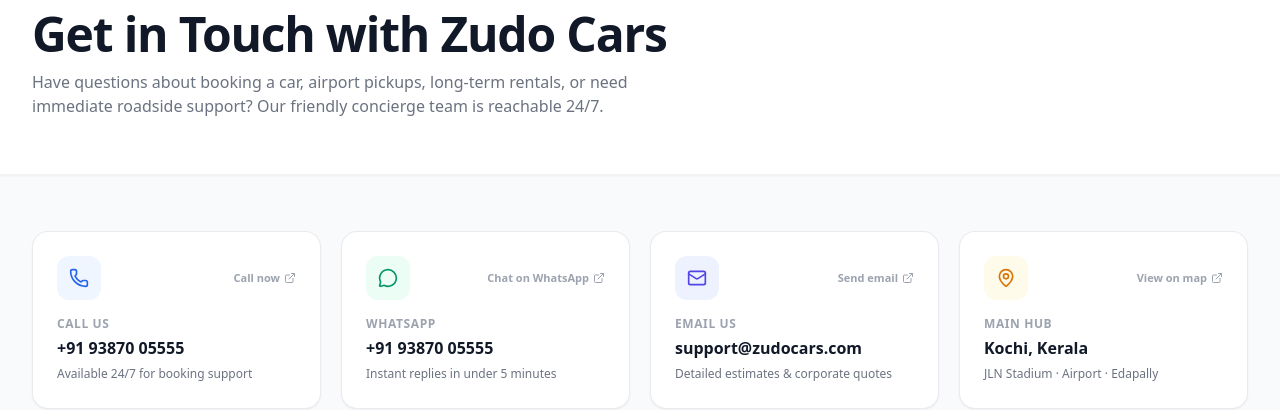
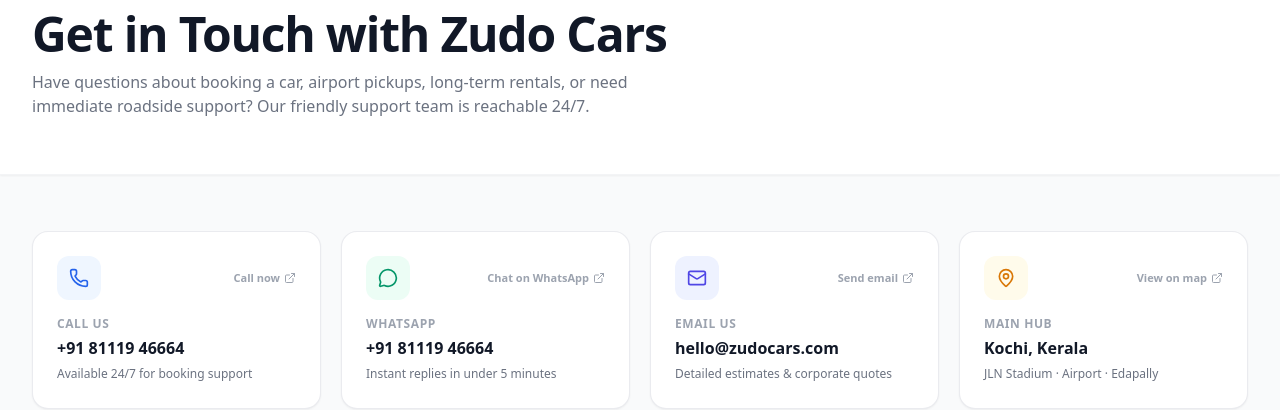
Before and after one commit to zudocarsdevelopment-collab/Zudocars-UI, a React (Vite) app: page /contact in a window 1280 px wide. Shown: the part 196-606 px from the top of the page. Built offline with nearby package versions, Linux system fonts and the light colour scheme; no server answers; the HTML template or start-up script is replaced by a standard one.

Commit message:
Updated contact  component

```diff
--- a/src/components/About.jsx
+++ b/src/components/About.jsx
@@ -170,7 +170,7 @@
                 <ArrowRight className="w-4 h-4" />
               </Link>
               <a
-                href="https://wa.me/919387005555?text=Hi%20Zudo%20Cars,%20I%20have%20an%20inquiry%20about%20renting%20a%20car"
+                href="https://wa.me/918111946664?text=Hi%20Zudo%20Cars,%20I%20have%20an%20inquiry%20about%20renting%20a%20car"
                 target="_blank"
                 rel="noopener noreferrer"
                 className="inline-flex items-center justify-center gap-2 px-7 py-3.5 rounded-xl text-sm font-bold bg-white/[0.05] hover:bg-white/[0.1] border border-white/15 text-white hover:border-cyan-400/40 backdrop-blur-md transition-all"
@@ -452,7 +452,7 @@
                 Browse All Cars
               </Link>
               <a
-                href="https://wa.me/919387005555?text=Hi%20Zudo%20Cars,%20I%20would%20like%20to%20know%20about%20the%20Onam%20Offers%20and%20reserve%20a%20car"
+                href="https://wa.me/918111946664?text=Hi%20Zudo%20Cars,%20I%20would%20like%20to%20know%20about%20the%20Onam%20Offers%20and%20reserve%20a%20car"
                 target="_blank"
                 rel="noopener noreferrer"
                 className="w-full sm:w-auto inline-flex items-center justify-center bg-white/20 hover:bg-white/30 text-white border border-white/30 px-8 py-3.5 rounded-xl text-sm font-bold tracking-wide transition-all backdrop-blur-md min-w-[180px]"
--- a/src/components/Contactpage.jsx
+++ b/src/components/Contactpage.jsx
@@ -3,14 +3,11 @@
   Phone,
   Mail,
   MapPin,
-  Clock,
   Send,
   CheckCircle2,
   MessageCircle,
   ExternalLink,
   ChevronDown,
-  ShieldCheck,
-  FileText,
   Sparkles,
 } from 'lucide-react'
 
@@ -18,9 +15,9 @@
   {
     icon: Phone,
     label: 'Call Us',
-    value: '+91 93870 05555',
+    value: '+91 81119 46664',
     sub: 'Available 24/7 for booking support',
-    href: 'tel:+919387005555',
+    href: 'tel:+918111946664',
     actionText: 'Call now',
     color: 'text-blue-600',
     bg: 'bg-blue-50',
@@ -28,9 +25,9 @@
   {
     icon: MessageCircle,
     label: 'WhatsApp',
-    value: '+91 93870 05555',
+    value: '+91 81119 46664',
     sub: 'Instant replies in under 5 minutes',
-    href: 'https://wa.me/919387005555?text=Hi%20Zudo%20Cars,%20I%20have%20an%20inquiry',
+    href: 'https://wa.me/918111946664?text=Hi%20Zudo%20Cars,%20I%20have%20an%20inquiry',
     actionText: 'Chat on WhatsApp',
     color: 'text-emerald-600',
     bg: 'bg-emerald-50',
@@ -38,9 +35,9 @@
   {
     icon: Mail,
     label: 'Email Us',
-    value: 'support@zudocars.com',
+    value: 'hello@zudocars.com',
     sub: 'Detailed estimates & corporate quotes',
-    href: 'mailto:support@zudocars.com',
+    href: 'mailto:hello@zudocars.com',
     actionText: 'Send email',
     color: 'text-indigo-600',
     bg: 'bg-indigo-50',
@@ -125,7 +122,7 @@
           </h1>
           <p className="text-gray-500 text-sm sm:text-base max-w-2xl leading-relaxed">
             Have questions about booking a car, airport pickups, long-term rentals, or need immediate roadside support?
-            Our friendly concierge team is reachable 24/7.
+            Our friendly support team is reachable 24/7.
           </p>
         </div>
       </div>
@@ -221,7 +218,7 @@
                     <input
                       type="tel"
                       required
-                      placeholder="e.g. +91 98765 43210"
+                      placeholder="e.g. +91 81119 46664"
                       value={form.phone}
                       onChange={update('phone')}
                       className="w-full h-11 px-3.5 rounded-xl border border-gray-300 text-sm text-gray-900 placeholder:text-gray-400 bg-white focus:outline-none focus:ring-2 focus:ring-blue-500/20 focus:border-blue-600 transition-all"
@@ -318,7 +315,7 @@
                 Need an immediate rate estimate or car confirmation in Kochi or Trivandrum? Chat directly with our reservations desk.
               </p>
               <a
-                href="https://wa.me/919387005555?text=Hi%20Zudo%20Cars,%20I%20would%20like%20to%20book%20a%20car"
+                href="https://wa.me/918111946664?text=Hi%20Zudo%20Cars,%20I%20would%20like%20to%20book%20a%20car"
                 target="_blank"
                 rel="noopener noreferrer"
                 className="w-full bg-white hover:bg-emerald-50 text-emerald-800 font-bold text-xs sm:text-sm py-3 px-4 rounded-xl flex items-center justify-center gap-2 transition-all shadow-md"
```
Also changed, not shown: src/components/Footer.jsx (line endings or trailing spaces).
